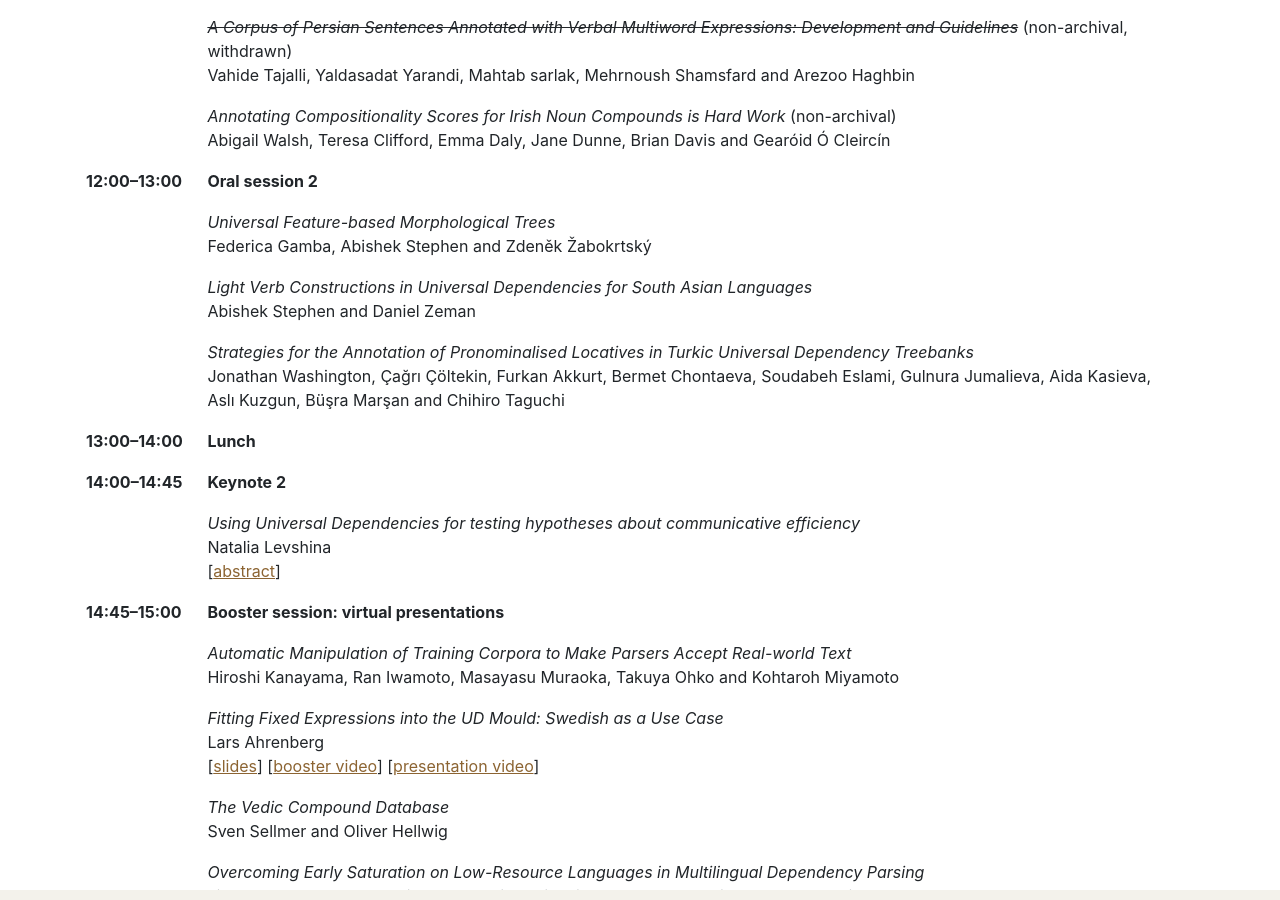
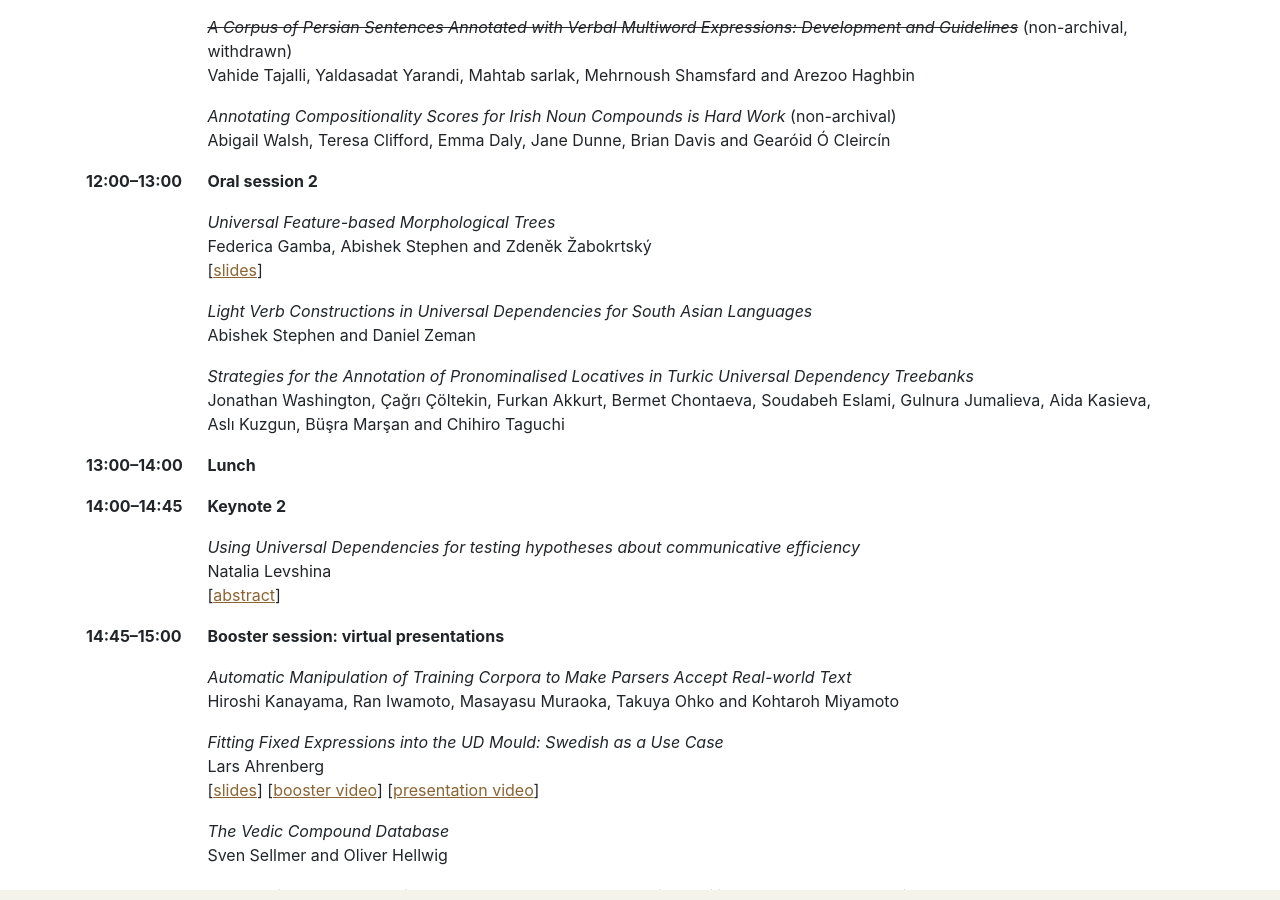
Before and after one commit to multiword/multiword.github.io, a Jekyll site: the page built from mweud2024/index.md, in a window 1280 px wide and 900 px high, scrolled down 2753 px. Built offline with Jekyll 4.4.1, drawn with Linux system fonts in a browser that asks for light colours; comment, search, counter and statistics services are not loaded.

Commit message:
Added slides

```diff
--- a/mweud2024/index.md
+++ b/mweud2024/index.md
@@ -224,6 +224,7 @@
         <td>
             <i>Universal Feature-based Morphological Trees</i><br>
             Federica Gamba, Abishek Stephen and Zdeněk Žabokrtský<br>
+            [<a href="slides/gamba-etal-2024-universal-slides.pdf">slides</a>]
         </td>
     </tr>
     <tr>
```
Also changed, not shown: 1 other file.
